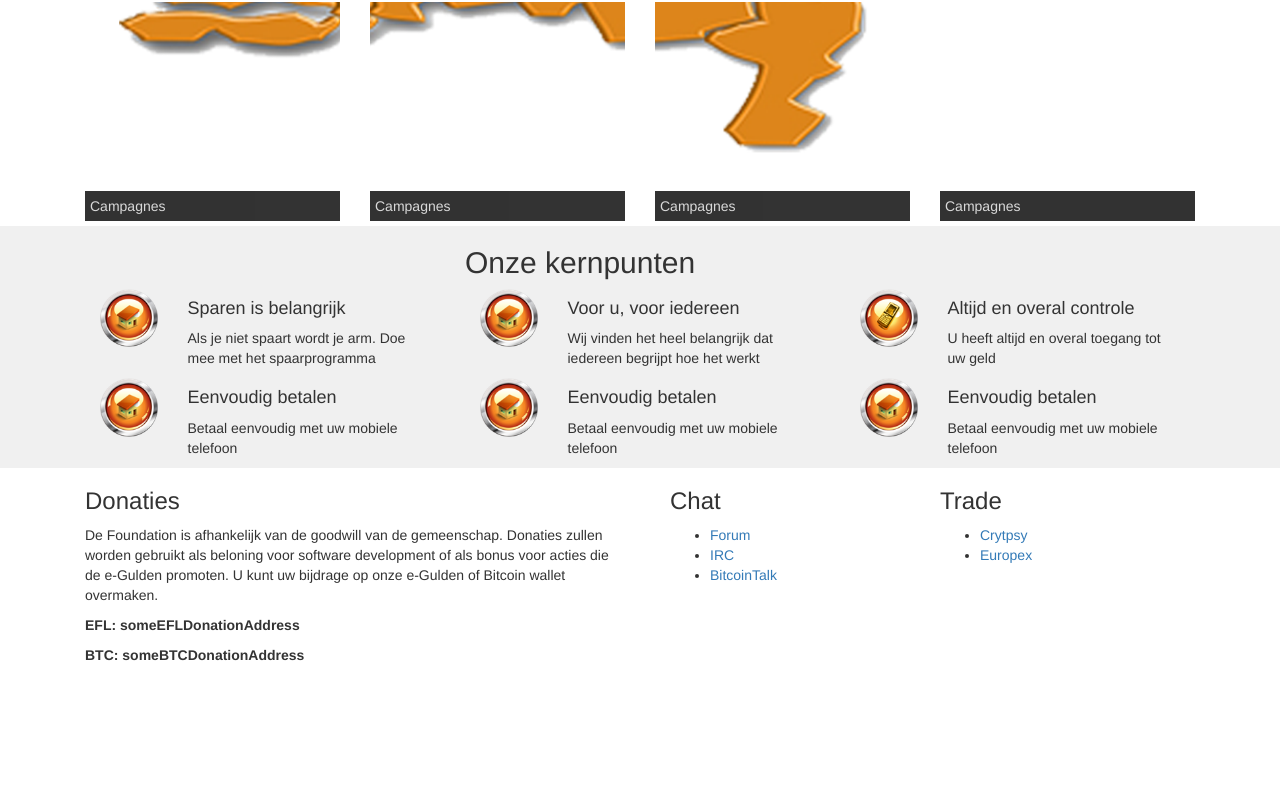
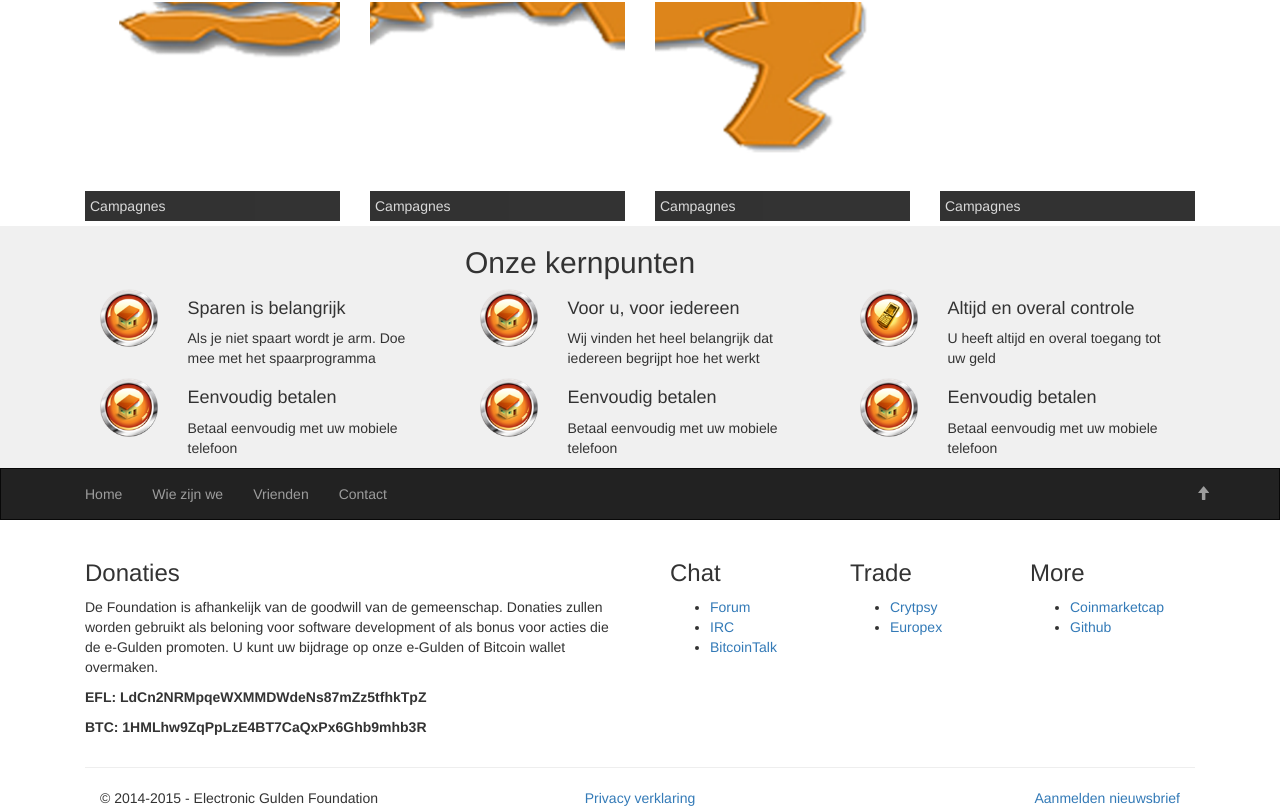
Before and after one commit to Electronic-Gulden-Foundation/electronic-gulden-foundation.github.io, a plain HTML site: page index.html at #/contact in a window 1280 px wide. Shown: the part 1030-1838 px from the top of the page. Before the commit the page ends 1705 px from the top, so only its background shows below. Drawn offline with nearby package versions, Linux system fonts and the light colour scheme; some packages are replaced by stand-ins of ours.

Commit message:
Did more work on footer

```diff
--- a/css/app.css
+++ b/css/app.css
@@ -10,6 +10,10 @@
 
 .navbar-brand {
 	padding: 5px;
+}
+
+#footer #navbar-footer {
+	border-radius: 0;
 }
 
 #head-wrapper {
@@ -62,8 +66,6 @@
 #corepoints-wrapper {
 	background-color: #F0F0F0;
 }
-#corepoints-wrapper .corepoint {
-}
 
 .icon-circled {
 	width: 100%;
--- a/js/directives/partials.js
+++ b/js/directives/partials.js
@@ -33,9 +33,28 @@ angular.module('egulden.directives.partials', [])
     return {
         templateUrl  : 'templates/partials/footer.html',
         controllerAs : 'footerCtrl',
-        controller   : function() {
-            this.eguldenDonationAddress = 'someEFLDonationAddress';
-            this.bitcoinDonationAddress = 'someBTCDonationAddress';
+        controller   : function($scope) {
+            this.eguldenDonationAddress = 'LdCn2NRMpqeWXMMDWdeNs87mZz5tfhkTpZ';
+            this.bitcoinDonationAddress = '1HMLhw9ZqPpLzE4BT7CaQxPx6Ghb9mhb3R';
+
+            this.links = [
+                {
+                    text : 'Home',
+                    url  : '/'
+                },
+                {
+                    text : 'Wie zijn we',
+                    url  : '/wiezijnwe'
+                },
+                {
+                    text : 'Vrienden',
+                    url  : '/vrienden'
+                },
+                {
+                    text : 'Contact',
+                    url  : '/contact'
+                }
+            ];
 
             this.linkCols = [
                 {
@@ -67,6 +86,19 @@ angular.module('egulden.directives.partials', [])
                             url   : 'http://europex.eu/#!coin/btc/efl'
                         }
                     ]
+                },
+                {
+                    title : 'More',
+                    links : [
+                        {
+                            title : 'Coinmarketcap',
+                            url   : 'http://coinmarketcap.com/currencies/electronic-gulden/'
+                        },
+                        {
+                            title : 'Github',
+                            url   : 'https://github.com/Electronic-Gulden-Foundation'
+                        }
+                    ]
                 }
             ];
         }
--- a/templates/partials/footer.html
+++ b/templates/partials/footer.html
@@ -1,4 +1,24 @@
 <div id="footer" class="container-fluid">
+	<div class="row">
+		<nav class="navbar navbar-static navbar-inverse" id="navbar-footer">
+			<div class="container">
+			<ul class="nav navbar-nav">
+				<li ng-repeat="item in footerCtrl.links" ng-class="{'active' : footerCtrl.itemIsActive(item)}">
+					<a ng-href="#{{ item.url }}">{{ item.text }}</a>
+				</li>
+			</ul>
+
+			<ul class="nav navbar-nav navbar-right">
+				<li>
+					<a href="" class="back-to-top" onclick="window.scroll(0,0)">
+						<span class="sr-only">Terug omhoog</span>
+						<span class="glyphicon glyphicon-arrow-up"></span>
+					</a>
+				</li>
+			</ul>
+		</nav>
+	</div>
+
 	<div class="container">
 		<div class="col-md-6">
 			<h3>Donaties</h3>
@@ -23,5 +43,22 @@
 				</ul>
 			</div>
 		</div>
+
+
+		<div class="col-md-12">
+			<hr />
+
+			<div class="col-md-4">
+				&copy; 2014-2015 - Electronic Gulden Foundation
+			</div>
+			<div class="col-md-4 text-center">
+				<a href="/#/privacy">Privacy verklaring</a>
+			</div>
+			<div class="col-md-4 text-right">
+				<a href="/#/nieuwsbrief">Aanmelden nieuwsbrief</a>
+			</div>
+		</div>
+
+		<div class="clearfix top-spacer-10"></div>
 	</div>
 </div>
--- a/templates/partials/header.html
+++ b/templates/partials/header.html
@@ -1,4 +1,4 @@
-<nav class="navbar navbar-default navbar-static">
+<nav id="navbar-header" class="navbar navbar-default navbar-static">
 	<div class="container">
 		<div class="navbar-header">
 			<button type="button" class="navbar-toggle collapsed" data-toggle="collapse" data-target="#navbar-main">
```
